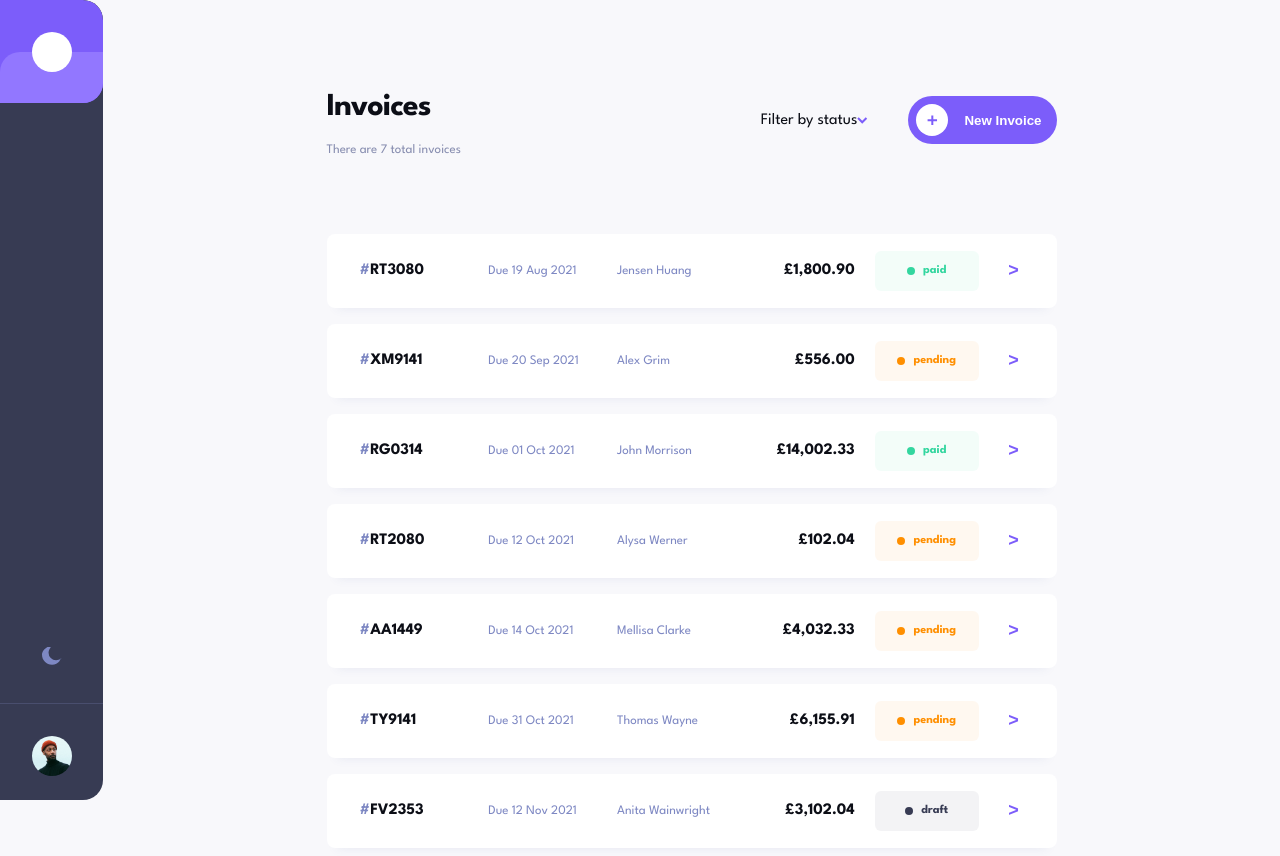
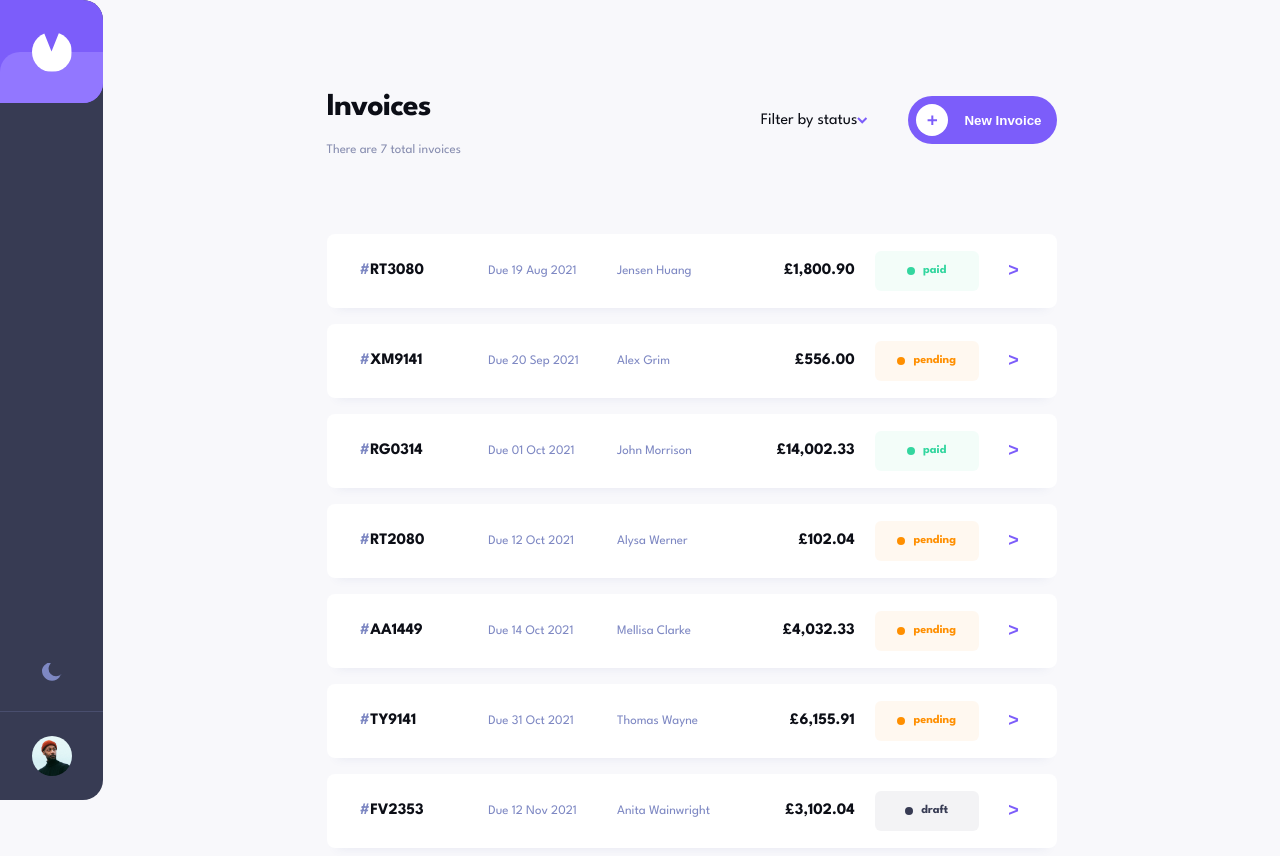
Before and after one commit to Elene-Gurgenidze/invoice-app, a React (Vite) app in the folder InvoiceApp/: page / in a window 1280 px wide. Shown: the top 856 px of the page. Built offline with nearby package versions, Linux system fonts and the light colour scheme.

Commit message:
fixed logo shape

```diff
--- a/InvoiceApp/src/App.css
+++ b/InvoiceApp/src/App.css
@@ -159,7 +159,6 @@ body {
   justify-content: space-between;
   border-radius: 0 20px 20px 0;
   z-index: 100;
-  overflow: hidden;
 }
 
 .logo-container {
@@ -171,6 +170,8 @@ body {
   justify-content: center;
   position: relative;
   border-radius: 0 20px 20px 0;
+  overflow: hidden;
+  z-index: 10;
 }
 
 .logo-container::after {
@@ -181,16 +182,26 @@ body {
   width: 100%;
   height: 50%;
   background-color: #9277ff;
-  border-radius: 20px 0 20px 0;
+  border-radius: 20px 0 0 0;
+  z-index: 1;
 }
 
 .logo-shape {
+  position: relative;
+  z-index: 2;
+  width: 40px;
+  height: 40px;
+  display: flex;
+  align-items: center;
+  justify-content: center;
+}
+
+.invoice-logo {
   width: 40px;
   height: 40px;
   background-color: white;
   border-radius: 50%;
-  z-index: 2;
-  position: relative;
+clip-path: polygon(50% 50%, 30% 0%, 0% 0%, 0% 100%, 100% 100%, 100% 0%, 70% 0%);
 }
 
 .sidebar-bottom {
@@ -211,7 +222,6 @@ body {
   width: 100%;
   height: 1px;
   background-color: #494e6e;
-  margin: 8px 0;
 }
 
 .avatar-container {
@@ -244,3 +254,7 @@ body {
   opacity: 0.7;
   transform: scale(1.1);
 }
+
+.purple-arrow-btn:active {
+  transform: scale(0.95);
+}
--- a/InvoiceApp/src/components/Sidebar.jsx
+++ b/InvoiceApp/src/components/Sidebar.jsx
@@ -7,9 +7,10 @@ const Sidebar = () => {
     <div className="sidebar">
       <div className="logo-container">
         <div className="logo-shape">
-          <div className="logo-inner"></div>
+         <div className="invoice-logo"></div>
         </div>
       </div>
+
       <div className="sidebar-bottom">
         <button className="theme-toggle">
           <svg width="20" height="20" xmlns="http://www.w3.org/2000/svg">
```
Lines whose indentation alone changed are shown as unchanged.
